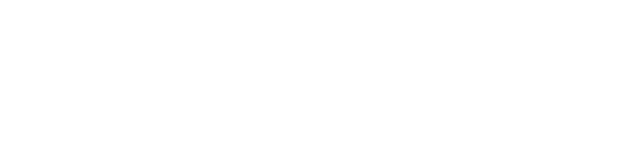
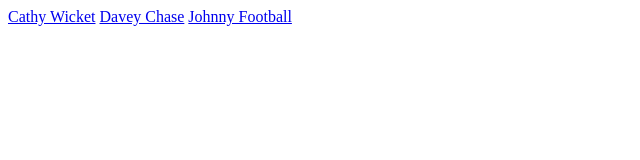
Before and after one commit to Short-Hop/EmployeeIndex, a plain HTML site: page index.html in a window 1280 px wide. Shown: the whole page, without its empty margins (0-640 px from the left). Drawn offline with nearby package versions, Linux system fonts and the light colour scheme; files that its build step writes are made by us from their sources.

Commit message:
Added links to index.html

```diff
--- a/index.html
+++ b/index.html
@@ -8,6 +8,8 @@
     <link rel="stylesheet" type="text/css" href="css/styles.css">
 </head>
 <body>
-    <a href="employees/cathy wicket.html"></a>
+    <a href="employees/cathy wicket.html">Cathy Wicket</a>
+    <a href="employees/davey_chase.html">Davey Chase</a>
+    <a href="employees/johnny_football.html">Johnny Football</a>
 </body>
 </html>
```
